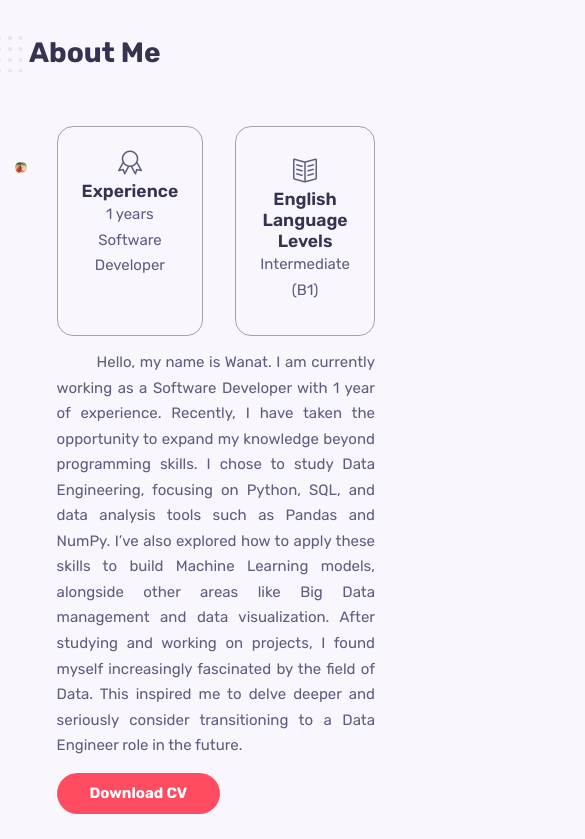
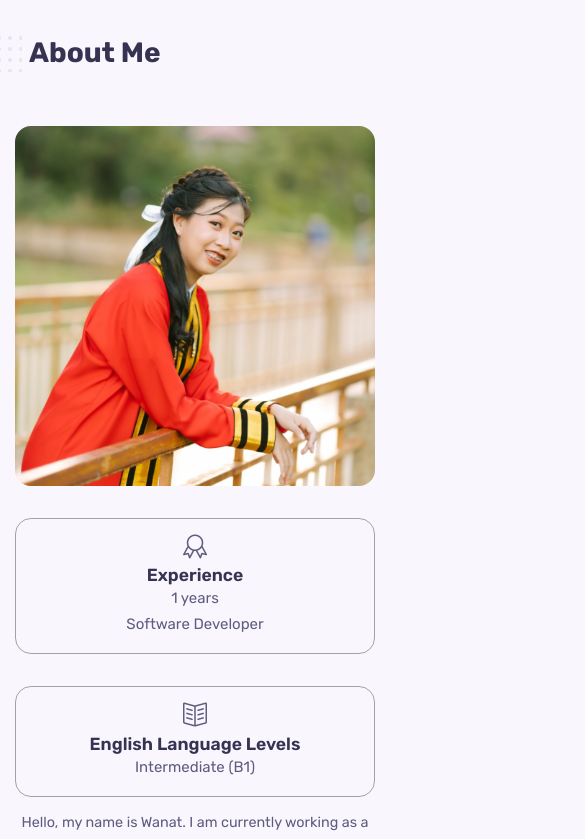
Before and after one commit to proywanat/proywanat-portfolio, a React (Create React App) app: page / in a window 390 px wide. Shown: the part 920-1759 px from the top of the page, 585 px wide, since content can reach past the window. Built offline with nearby package versions, Linux system fonts and the light colour scheme.

Commit message:
update: add responsive

```diff
--- a/src/components/about/About.css
+++ b/src/components/about/About.css
@@ -52,3 +52,45 @@
     margin-bottom: 0.875rem;
     text-align: justify;
 }
+
+@media screen and (max-width: 768px) {
+    .about__container {
+        grid-template-columns: 1fr;
+        row-gap: 2rem;
+        text-align: center;
+    }
+
+    .about__img {
+        margin: 0 auto;
+    }
+
+    .about__info {
+        flex-direction: column;
+        align-items: center;
+    }
+
+    .about__details__exp, .about__details__skills {
+        width: 90%;
+    }
+
+    .about__description {
+        text-indent: 0;
+        text-align: center;
+    }
+}
+
+@media screen and (max-width: 480px) {
+    .about__details__exp, .about__details__skills {
+        padding: 1rem;
+        width: 100%;
+    }
+
+    .about__description {
+        font-size: 0.9rem;
+    }
+
+    .btn {
+        display: block;
+        margin: 1rem auto;
+    }
+}
--- a/src/components/contact/Contact.css
+++ b/src/components/contact/Contact.css
@@ -81,3 +81,39 @@
     transform: translateY(0);
   }
 }
+
+@media screen and (max-width: 1024px) {
+  .contact__info {
+    width: 100%;
+    padding: 1.5rem;
+  }
+
+  .contact__top {
+    flex-direction: column;
+    gap: 1rem;
+    align-items: center;
+  }
+
+  .contact__item {
+    width: 100%;
+    max-width: 350px;
+    font-size: 1rem;
+    padding: 1rem;
+  }
+
+  .contact__item i {
+    font-size: 1.8rem;
+  }
+}
+
+@media screen and (max-width: 768px) {
+  .contact__item {
+    max-width: 280px;
+    font-size: 0.9rem;
+    padding: 0.9rem;
+  }
+
+  .contact__item i {
+    font-size: 1.5rem;
+  }
+}
--- a/src/components/portfolio/Portfolio.css
+++ b/src/components/portfolio/Portfolio.css
@@ -249,3 +249,45 @@
   background-color: rgb(223, 120, 134);
   cursor: pointer;
 }
+
+
+@media screen and (max-width: 768px) {
+  .portfolio__container {
+    grid-template-columns: repeat(2, 1fr);
+    gap: 20px;
+  }
+
+  .portfolio__list {
+    justify-content: center;
+    column-gap: 20px;
+  }
+
+  .portfolio__list-item {
+    margin-left: 1rem;
+  }
+
+  .portfolio__img-wrapper {
+    height: 200px;
+  }
+}
+
+@media screen and (max-width: 480px) {
+  .portfolio__container {
+    grid-template-columns: 1fr;
+    gap: 15px;
+  }
+
+  .portfolio__list {
+    justify-content: center;
+    column-gap: 10px;
+  }
+
+  .portfolio__list-item {
+    font-size: 14px;
+    margin-left: 0.5rem;
+  }
+
+  .portfolio__img-wrapper {
+    height: 180px;
+  }
+}
--- a/src/components/resume/Resume.css
+++ b/src/components/resume/Resume.css
@@ -81,3 +81,33 @@
   box-shadow: 0 2px 4px rgba(0, 0, 0, 0.1);
   text-align: center;
 }
+
+@media screen and (max-width: 768px) {
+  .resume__container {
+    grid-template-columns: 1fr;
+    row-gap: 2rem;
+  }
+
+  .skills-list {
+    grid-template-columns: repeat(3, 1fr);
+  }
+}
+
+@media screen and (max-width: 480px) {
+  .skills-list {
+    grid-template-columns: repeat(2, 1fr);
+  }
+
+  .timeline {
+    padding: 1.5rem;
+  }
+
+  .timeline__item {
+    padding-left: 2rem;
+  }
+
+  .timeline .icon-briefcase, .timeline .icon-cup {
+    font-size: var(--h3-font-size);
+    left: -0.25rem;
+  }
+}
```
